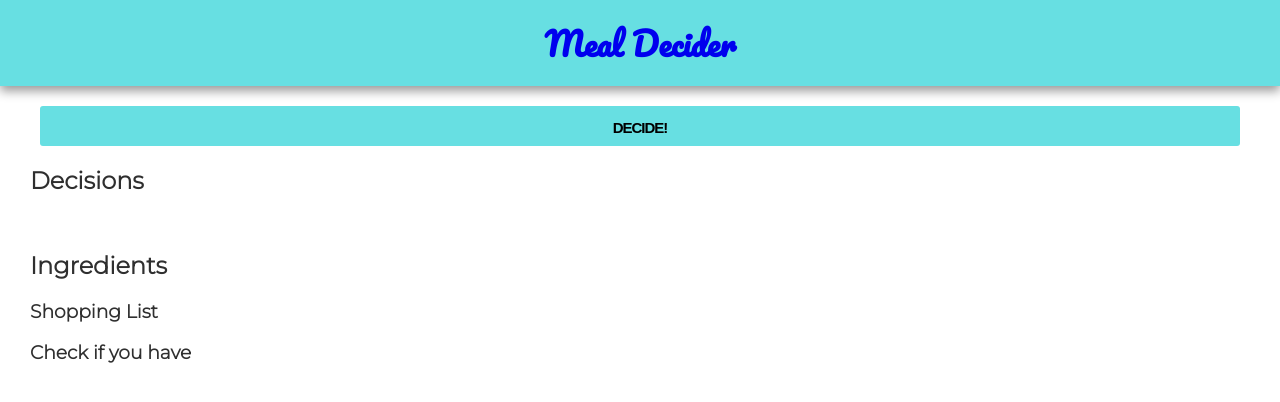
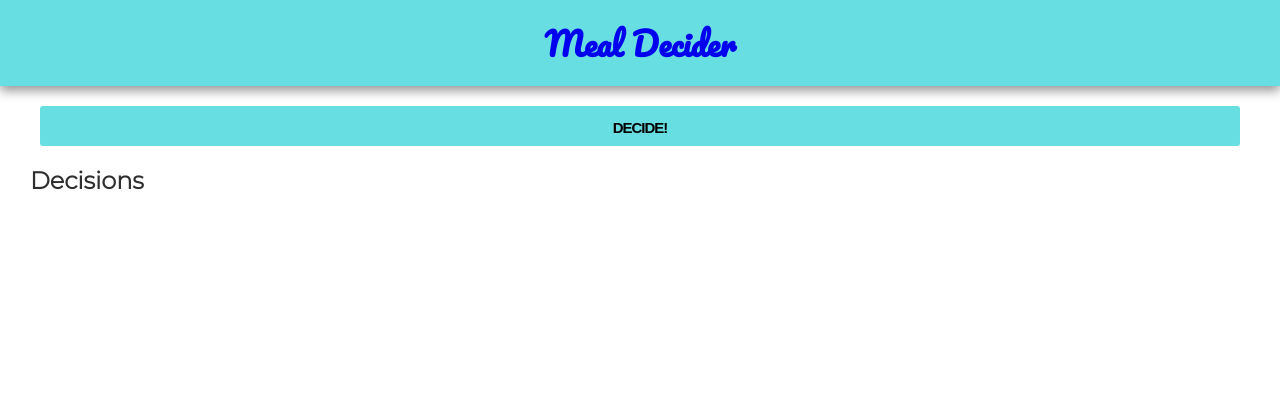
Before and after one commit to leggsimon/meal-decider, a React (Vite) app: page / in a window 1280 px wide. Shown: the top 402 px of the page. Built offline with nearby package versions, Linux system fonts and the light colour scheme.

Commit message:
hide ingredients before decisions have been made

```diff
--- a/src/pages/Home.jsx
+++ b/src/pages/Home.jsx
@@ -58,11 +58,13 @@ export default function Home() {
 					})}
 				</ul>
 			</output>
-			<Ingredients
-				ingredients={decisions
-					.map((decision) => decision.ingredients || [])
-					.flat()}
-			/>
+			{decisions.length > 0 && (
+				<Ingredients
+					ingredients={decisions
+						.map((decision) => decision.ingredients || [])
+						.flat()}
+				/>
+			)}
 		</Main>
 	);
 }
```
